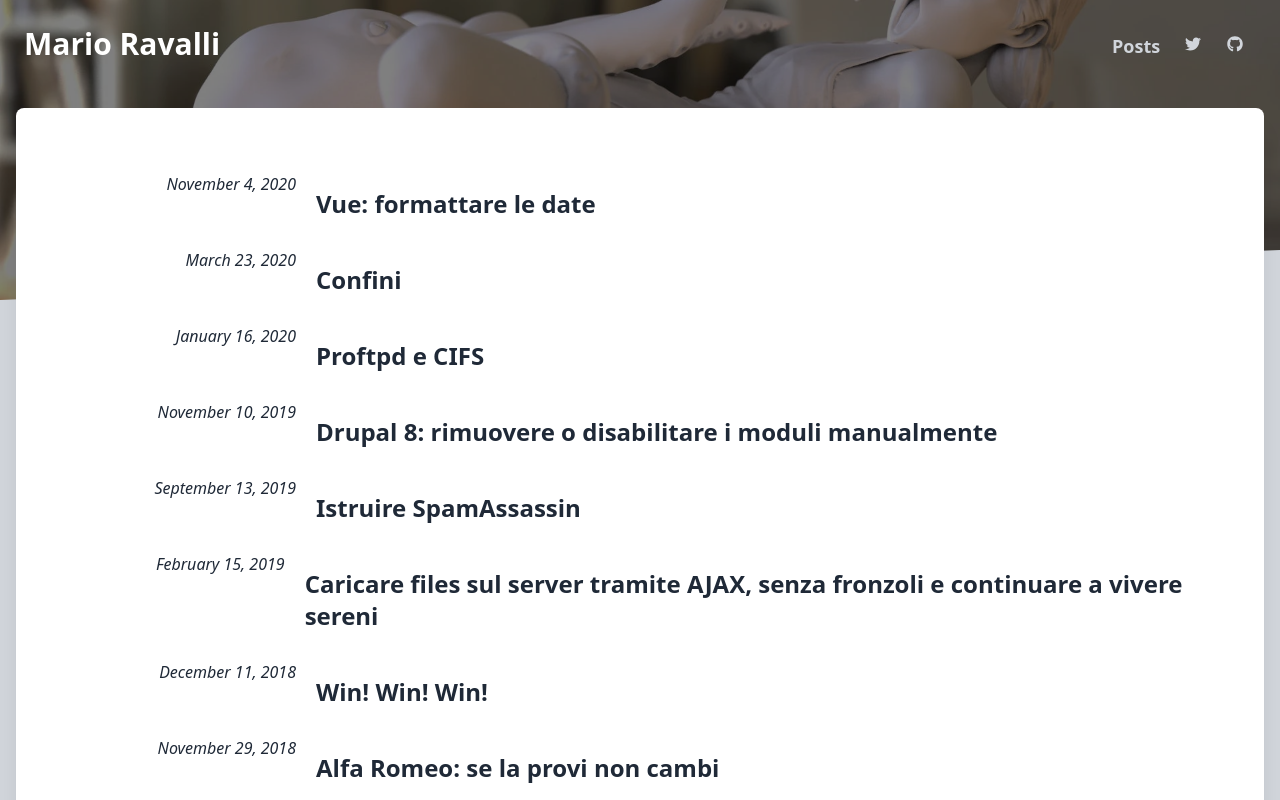
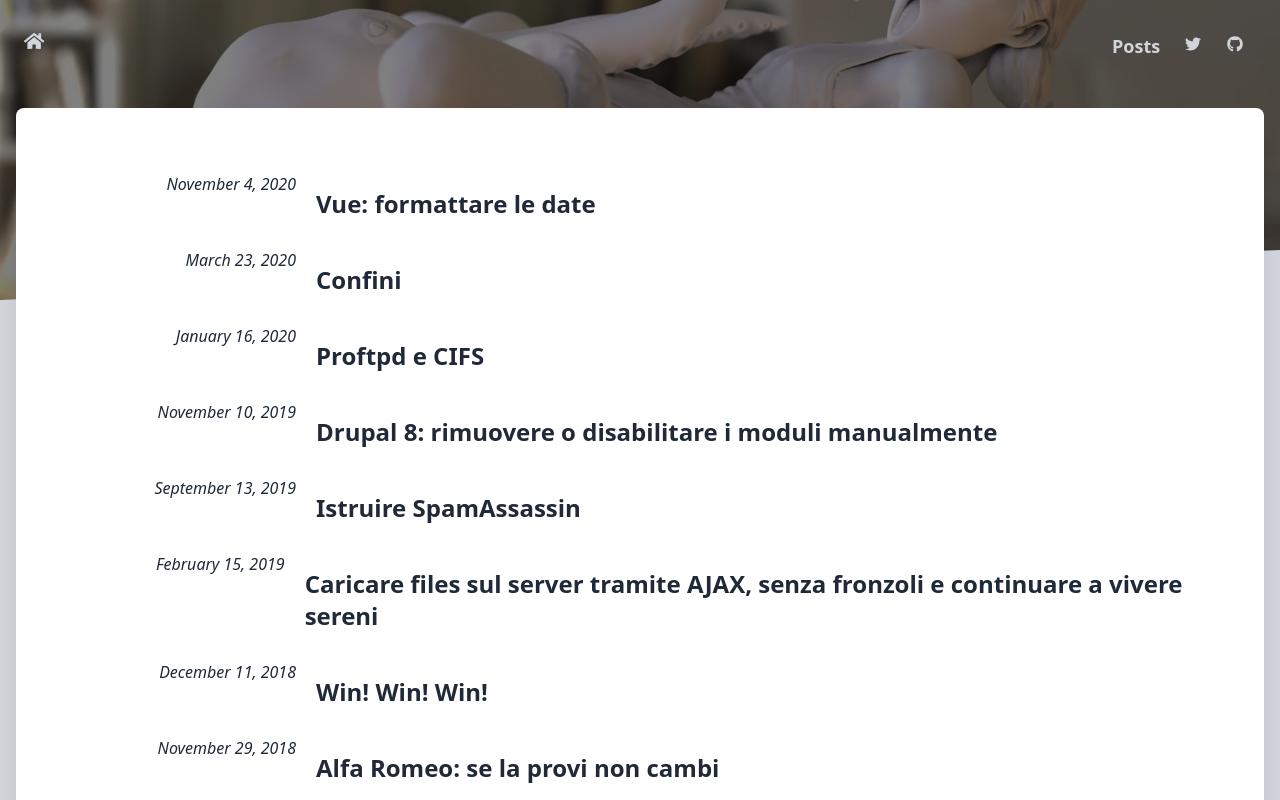
Before and after one commit to mravalli/PersonalBlog, a Next.js app: page /posts in a window 1280 px wide. Shown: the top 800 px of the page. Built offline with nearby package versions, Linux system fonts and the light colour scheme.

Commit message:
changed link to home

```diff
--- a/components/layout.js
+++ b/components/layout.js
@@ -2,13 +2,13 @@
 * @Author: Mario Ravalli
 * @Date:   2021-02-19 12:44:17
 * @Last Modified by:   Mario Ravalli
-* @Last Modified time: 2021-03-23 22:18:43
+* @Last Modified time: 2021-03-23 22:26:45
 */
 import Head from 'next/head'
 import Image from 'next/image'
 import Link from 'next/link'
 import { faTwitter, faFacebookSquare, faInstagram, faGithub } from '@fortawesome/free-brands-svg-icons'
-import { faBars } from '@fortawesome/free-solid-svg-icons'
+import { faBars, faHome } from '@fortawesome/free-solid-svg-icons'
 import { FontAwesomeIcon } from '@fortawesome/react-fontawesome'
 
 const name = 'Mario Ravalli'
@@ -27,8 +27,12 @@ export default function Layout({children, home}) {
 			<nav className="top-0 absolute z-50 w-full flex flex-wrap items-center justify-between px-2 py-3 navbar-expand-lg">
 				<div className="container px-4 mx-auto flex flex-wrap items-center justify-between">
 					<div className="w-full relative flex justify-between lg:w-auto lg:static lg:block lg:justify-start">
-						<a className="text-sm font-bold leading-relaxed inline-block mr-4 py-2 whitespace-no-wrap text-white text-3xl"
-							href="https://mario.raval.li/">{name}</a>
+						<Link href="/">
+							<a className="text-sm font-bold leading-relaxed inline-block mr-4 py-2 whitespace-no-wrap text-white text-3xl">
+								<FontAwesomeIcon icon={faHome} className="lg:text-gray-300 text-gray-500 text-lg leading-lg h-8 w-8" />
+								<span className="lg:hidden inline-block ml-2">Home</span>
+							</a>
+						</Link>
 						<button className="cursor-pointer text-xl leading-none px-3 py-1 border border-solid border-transparent rounded bg-transparent block lg:hidden outline-none focus:outline-none"
 							type="button"
 							onclick="toggleNavbar('example-collapse-navbar')">
```
